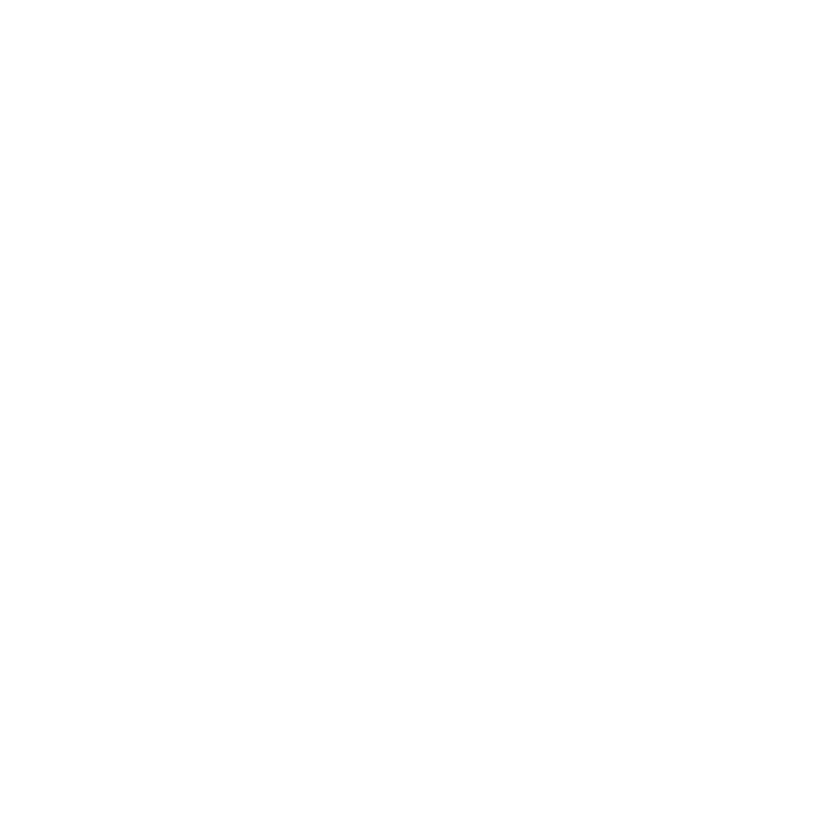
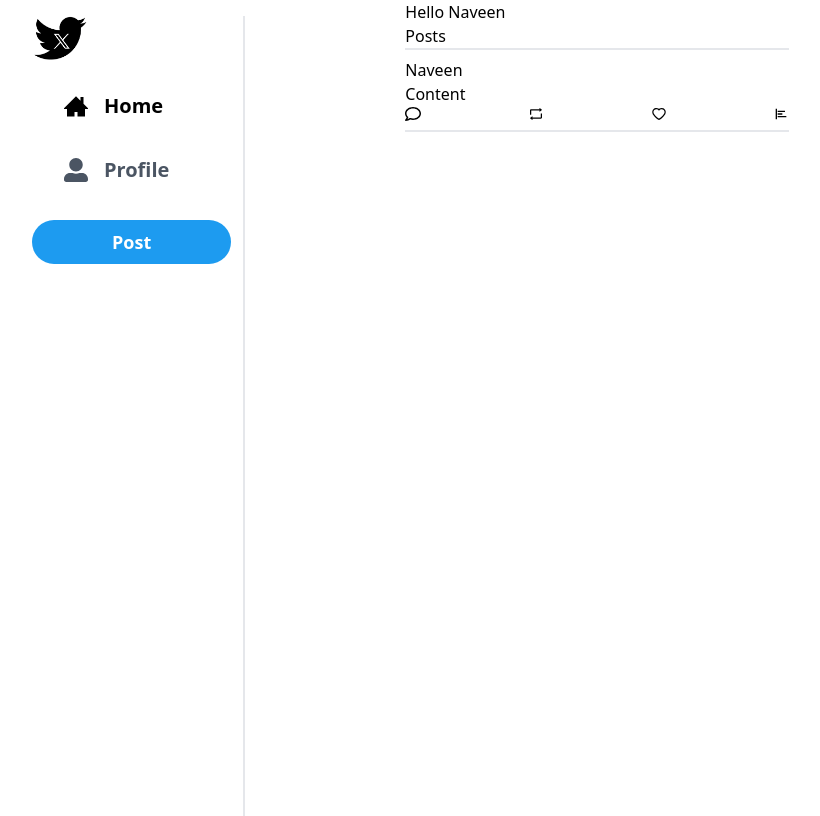
Before and after one commit to Naveen-Karanamu/Twitter-Clone, a React (Create React App) app in the folder client/: page /profile in a window 1280 px wide. Shown: the whole page, without its empty margins (128-948 px from the left). Built offline with nearby package versions, Linux system fonts and the light colour scheme.

Commit message:
Updated : HomePage to Sigle Page App.

```diff
--- a/client/src/App.jsx
+++ b/client/src/App.jsx
@@ -1,17 +1,28 @@
-import { Route, Redirect } from "react-router-dom";
-import SignUp from "./Components/pages/SignUp";
-import SignIn from "./Components/pages/SignIn";
-import HomePage from "./Components/pages/HomePage";
+import React from "react";
+import { Switch, Route, Redirect } from "react-router-dom";
+import SignUp from "./Components/pages/primary/SignUp";
+import SignIn from "./Components/pages/primary/SignIn";
+import HomePage from "./Components/pages/secondary/HomePage";
+import SideNav from "./Components/pages/secondary/SideNav";
+import ProfilePage from "./Components/pages/secondary/ProfilePage";
+import Helper from "./Components/Helper";
 
 function App() {
   return (
     <>
-    <Route path="/" exact>
+      <Route path="/" exact>
         <Redirect to="/signup" />
       </Route>
       <Route path="/signup" exact component={SignUp} />
       <Route path="/signin" exact component={SignIn} />
-      <Route path="/home" exact component={HomePage} />
+      <div className="flex">
+        <SideNav />
+        <Switch>
+          <Route path="/home" exact component={HomePage} />
+          <Route path="/profile" exact component={ProfilePage} />
+          <Route path="/" exact component={HomePage} />
+        </Switch>
+      </div>
     </>
   );
 }
--- /dev/null
+++ b/client/src/Components/Helper.jsx
@@ -0,0 +1,21 @@
+import React, { useState } from "react";
+import SideNav from "./pages/secondary/SideNav";
+import HomePage from "./pages/secondary/HomePage";
+import ProfilePage from "./pages/secondary/ProfilePage";
+
+const Helper = () => {
+    const [currentPage, setCurrentPage] = useState("home");
+  return (
+    <>
+      <div className="flex">
+        <SideNav setCurrentPage={setCurrentPage} />
+        <div className="">
+          {currentPage === "home" && <HomePage />}
+          {currentPage === "profile" && <ProfilePage />}
+        </div>
+      </div>
+    </>
+  );
+};
+
+export default Helper;
--- /dev/null
+++ b/client/src/Components/Tweet.Component.jsx
@@ -0,0 +1,23 @@
+import React from "react";
+import { FaRegComment } from "react-icons/fa";
+import { AiOutlineRetweet, AiOutlineHeart } from "react-icons/ai";
+import { BiPoll } from "react-icons/bi";
+
+const TweetComponent = () => {
+  return (
+    <>
+      <div className="w-96 py-2 border-y-2">
+        <p>Naveen</p>
+        <p>Content</p>
+        <div className="flex justify-between items-center">
+          <FaRegComment />
+          <AiOutlineRetweet />
+          <AiOutlineHeart />
+          <BiPoll />
+        </div>
+      </div>
+    </>
+  );
+};
+
+export default TweetComponent;
--- a/client/src/Components/pages/SignIn.jsx
+++ b/client/src/Components/pages/primary/SignIn.jsx
@@ -2,10 +2,10 @@
 import { useDispatch } from "react-redux";
 import { useHistory } from "react-router-dom";
 
-import tx_image from "../../assets/images/tx.png";
+import tx_image from "../../../assets/images/tx.png";
 
 // Redux actions
-import { signIn } from "../../Redux/Reducer/Auth/auth.action";
+import { signIn } from "../../../Redux/Reducer/Auth/auth.action";
 
 const SignIn = ({ isOpen, setIsOpen }) => {
   const history = useHistory();
--- a/client/src/Components/pages/SignUp.jsx
+++ b/client/src/Components/pages/primary/SignUp.jsx
@@ -1,10 +1,10 @@
 import { useState } from "react";
 import { useDispatch } from "react-redux";
 import { useHistory } from "react-router-dom";
-import tx_image from "../../assets/images/tx.png";
+import tx_image from "../../../assets/images/tx.png";
 
 // Icons
-import { signUp } from "../../Redux/Reducer/Auth/auth.action";
+import { signUp } from "../../../Redux/Reducer/Auth/auth.action";
 
 const SignUp = () => {
   const history = useHistory();
--- /dev/null
+++ b/client/src/Components/pages/secondary/ProfilePage.jsx
@@ -0,0 +1,20 @@
+import React from "react";
+import TweetComponent from "../../Tweet.Component";
+
+const ProfilePage=()=>{
+    return (
+        <>
+        <div>
+            <p>Hello Naveen</p>
+            <div>
+                <p>Posts</p>
+            </div>
+            {/* My tweets */}
+            <TweetComponent />
+
+        </div>
+        </>
+    )
+}
+
+export default ProfilePage;
--- /dev/null
+++ b/client/src/Components/pages/secondary/SideNav.jsx
@@ -0,0 +1,60 @@
+import React, { useState } from "react";
+import { Link } from "react-router-dom";
+import {ImHome3} from "react-icons/im"
+import {FaUserAlt} from "react-icons/fa"
+
+import tx_image from "../../../assets/images/tx.png";
+
+const SideNav=()=>{
+     // State to track the selected page
+  const [selectedPage, setSelectedPage] = useState("home");
+
+  // Function to handle the click on the Home link
+  const handleHomeClick = () => {
+    setSelectedPage("home");
+  };
+
+  // Function to handle the click on the Profile link
+  const handleProfileClick = () => {
+    setSelectedPage("profile");
+  };
+
+    return (
+        <>
+        <div className="flex flex-col w-1/6 gap-1 justify-start items-start mx-40 mt-4 border-r-2 h-screen">
+            <div className="w-14 h-14">
+            <img src={tx_image} alt="logo" />
+            </div>
+            <Link
+        to="/home"
+        onClick={handleHomeClick}
+        className={`flex gap-4 justify-center items-center rounded-3xl px-2 py-1 ${
+          selectedPage === "home" ? "text-black-400 font-bold" : "hover:bg-gray-300 text-gray-600"
+        }`}
+      >
+            <div className="flex gap-4 justify-center items-center hover:bg-gray-300 rounded-3xl px-6 py-3">
+                <ImHome3 className="w-6 h-6"/>
+                <p className="font-semibold text-xl ">Home</p>
+            </div>
+            </Link>
+            <Link
+        to="/profile"
+        onClick={handleProfileClick}
+        className={`flex gap-4 justify-center items-center rounded-3xl px-2 py-1 ${
+          selectedPage === "profile" ? "text-black-400 font-bold" : "hover:bg-gray-300 text-gray-600"
+        }`}
+      >
+            <div className="flex gap-4 justify-center items-center hover:bg-gray-300 rounded-3xl px-6 py-3">
+                <FaUserAlt className="w-6 h-6"/>
+                <p className="font-semibold text-xl ">Profile</p>
+            </div>
+            </Link>
+            <div>
+                <button className="bg-blueT-100 hover:bg-blue-700 px-20 py-2 rounded-3xl mt-4 text-white font-bold text-lg">Post</button>
+            </div>
+        </div>
+        </>
+    )
+}
+
+export default SideNav;
--- a/client/src/Redux/Reducer/Auth/auth.action.js
+++ b/client/src/Redux/Reducer/Auth/auth.action.js
@@ -7,8 +7,8 @@
   try {
     const User = await axios({
       method: "POST",
-      // url: `http://localhost:3001/auth/signin`,
-      url: `https://twitter-clone-be.vercel.app/auth/signin`,
+      url: `http://localhost:3001/auth/signin`,
+      // url: `https://twitter-clone-be.vercel.app/auth/signin`,
       data: { credentials: userData },
     });
 
@@ -28,8 +28,8 @@
   try {
     const User = await axios({
       method: "POST",
-      // url: `http://localhost:3001/auth/signup`,
-      url: `https://twitter-clone-be.vercel.app/auth/signin`,
+      url: `http://localhost:3001/auth/signup`,
+      // url: `https://twitter-clone-be.vercel.app/auth/signin`,
       data: { credentials: userData },
     });
 
```
Also changed, not shown: client/src/Components/pages/secondary/HomePage.jsx (renamed from client/src/Components/pages/HomePage.jsx), 1 other file (tests, documents, lock files or other folders).
